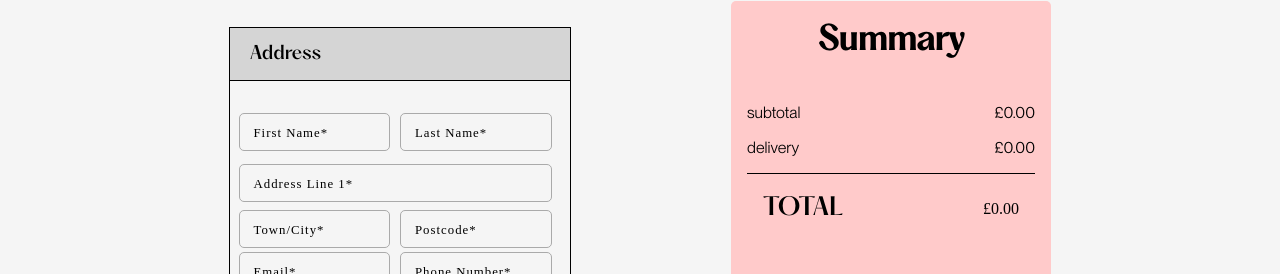
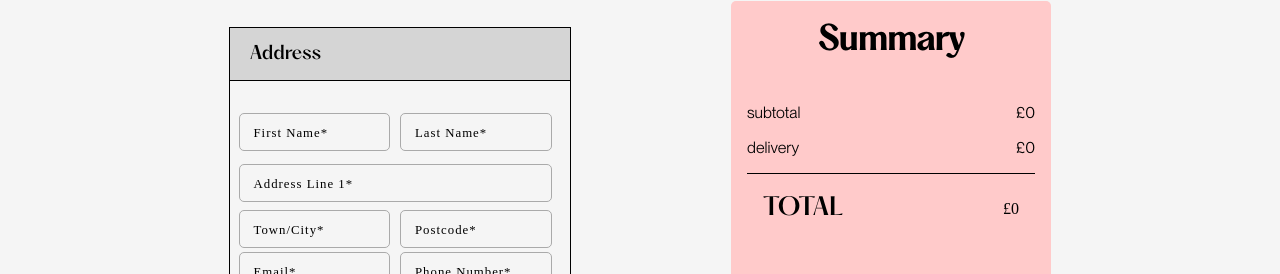
Before and after one commit to brian-david4/furniture-shop, a React (Vite) app in the folder furniture/: page /checkout/shipping-address in a window 1280 px wide. Shown: the part 259-533 px from the top of the page. Built offline with nearby package versions, Linux system fonts and the light colour scheme; the HTML template or start-up script is replaced by a standard one; a web font is replaced by a local one.

Commit message:
DeliveryPrice renders in SummaryBox

```diff
--- a/furniture/src/Components/SummaryBox/SummaryBox.tsx
+++ b/furniture/src/Components/SummaryBox/SummaryBox.tsx
@@ -10,7 +10,9 @@ interface SummaryBoxProps {
 
 const SummaryBox = ({ children }: SummaryBoxProps) => {
   const cart = useContext(CartContext);
-  const total = cart.getTotalCost() > 0 ? cart.getTotalCost() : "0.00";
+  const deliveryPrice = cart.deliveryPrice;
+  const total = cart.getTotalCost() > 0 ? cart.getTotalCost() : 0;
+  const grandTotal = +total + +deliveryPrice;
   return (
     <div className={styles.summary}>
       <h1 className={styles.summaryTitle}>Summary</h1>
@@ -22,14 +24,14 @@ const SummaryBox = ({ children }: SummaryBoxProps) => {
         </div>
         <div className={styles.delivery}>
           <div>delivery</div>
-          <div className={styles.deliveryPrice}>£0.00</div>
+          <div className={styles.deliveryPrice}>£{deliveryPrice}</div>
         </div>
         <Divider />
       </div>
 
       <div className={styles.grandTotal}>
         <div className={styles.grandTotalTitle}>TOTAL</div>
-        <div className={styles.grandTotalPrice}>£{total}</div>
+        <div className={styles.grandTotalPrice}>£{grandTotal}</div>
       </div>
 
       {children}
--- a/furniture/src/Components/SummaryBox/summBox.module.css
+++ b/furniture/src/Components/SummaryBox/summBox.module.css
@@ -38,6 +38,7 @@
   display: flex;
   flex-direction: row;
   width: 80%;
+  user-select: none;
 }
 .grandTotalTitle {
   font-family: "Hatton";
```
